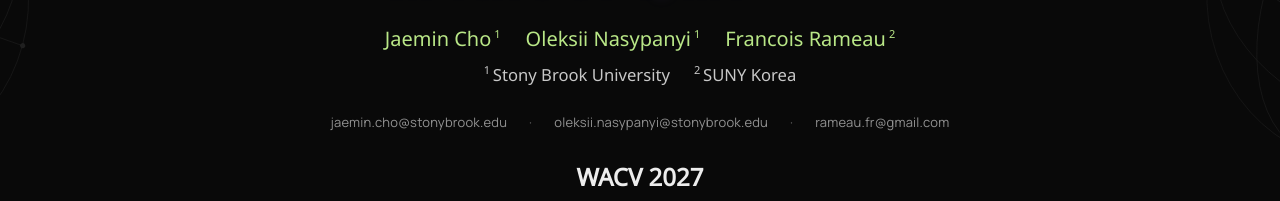
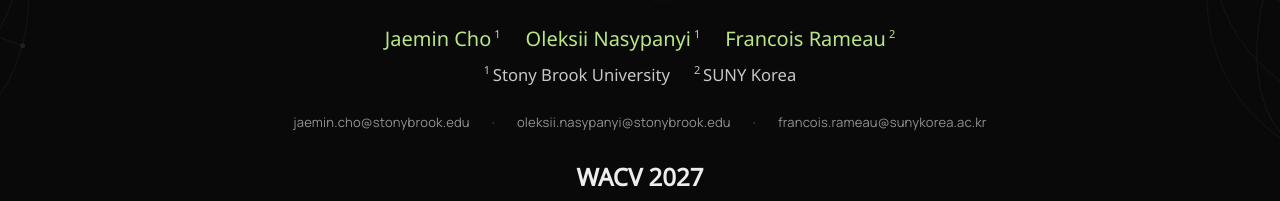
Before and after one commit to JAEMINCH0/ray-scr-generalizing-scene-coordinate-regression-across-camera-models, a website: page dist/index.html in a window 1280 px wide. Shown: the part 244-445 px from the top of the page. Drawn offline with Linux system fonts and the light colour scheme; some icons are missing; a web font is replaced by a local one.

Commit message:
Update Francois Rameau contact email

```diff
--- a/dist/index.html
+++ b/dist/index.html
@@ -77,7 +77,7 @@
 <div aria-label="Authors and affiliations" class="people">
 <p class="author-list" id="authors"><span class="author"><a href="https://jaeminch0.github.io/" rel="noopener" target="_blank">Jaemin Cho</a><sup>1</sup></span><span class="author"><a href="https://www.linkedin.com/in/oleksii-nasypanyi-95a23a223/" rel="noopener" target="_blank">Oleksii Nasypanyi</a><sup>1</sup></span><span class="author"><a href="https://frameau.xyz/" rel="noopener" target="_blank">Francois Rameau</a><sup>2</sup></span></p>
 <p class="affiliation-list" id="affiliations"><span><sup>1</sup> Stony Brook University</span><span><sup>2</sup> SUNY Korea</span></p>
-<p class="email-list" aria-label="Author email addresses"><a href="mailto:jaemin.cho@stonybrook.edu">jaemin.cho@stonybrook.edu</a><span aria-hidden="true">·</span><a href="mailto:oleksii.nasypanyi@stonybrook.edu">oleksii.nasypanyi@stonybrook.edu</a><span aria-hidden="true">·</span><a href="mailto:rameau.fr@gmail.com">rameau.fr@gmail.com</a></p>
+<p class="email-list" aria-label="Author email addresses"><a href="mailto:jaemin.cho@stonybrook.edu">jaemin.cho@stonybrook.edu</a><span aria-hidden="true">·</span><a href="mailto:oleksii.nasypanyi@stonybrook.edu">oleksii.nasypanyi@stonybrook.edu</a><span aria-hidden="true">·</span><a href="mailto:francois.rameau@sunykorea.ac.kr">francois.rameau@sunykorea.ac.kr</a></p>
 </div><p class="conference">WACV 2027</p>
 <div class="resource-actions">
 <a aria-disabled="true" class="button button-secondary resource-pending" id="paper-link"><svg aria-hidden="true" class="link-icon link-icon-pdf-file" viewBox="0 0 58 58"><path d="M8.8 1.5h28.3l12.1 12.1v42.9H8.8z" fill="#ffffff"></path><path d="M37.1 1.5v12.1h12.1z" fill="#dddddd"></path><path d="M8.8 38.5h40.4v18H8.8z" fill="#d93025"></path><text x="29" y="51" text-anchor="middle" font-size="12" font-weight="700" fill="#ffffff">pdf</text></svg> Paper <span class="soon">SOON</span></a>
```
